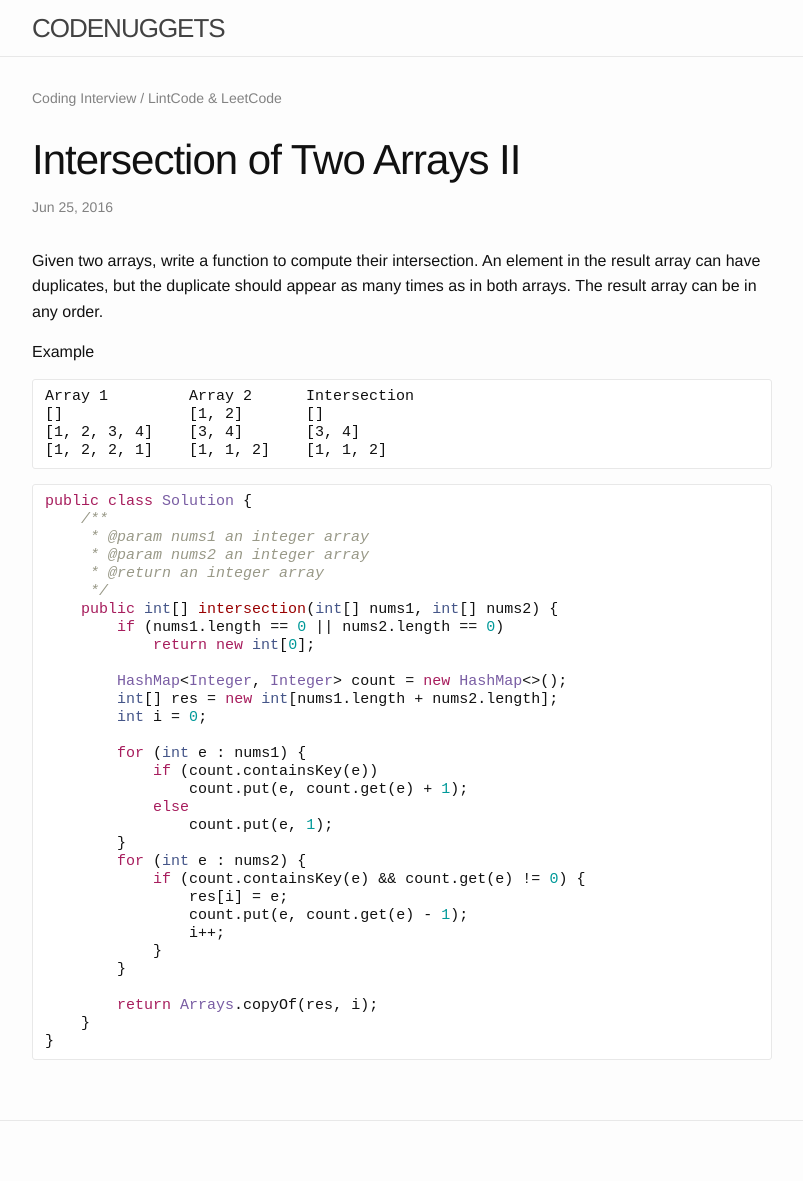
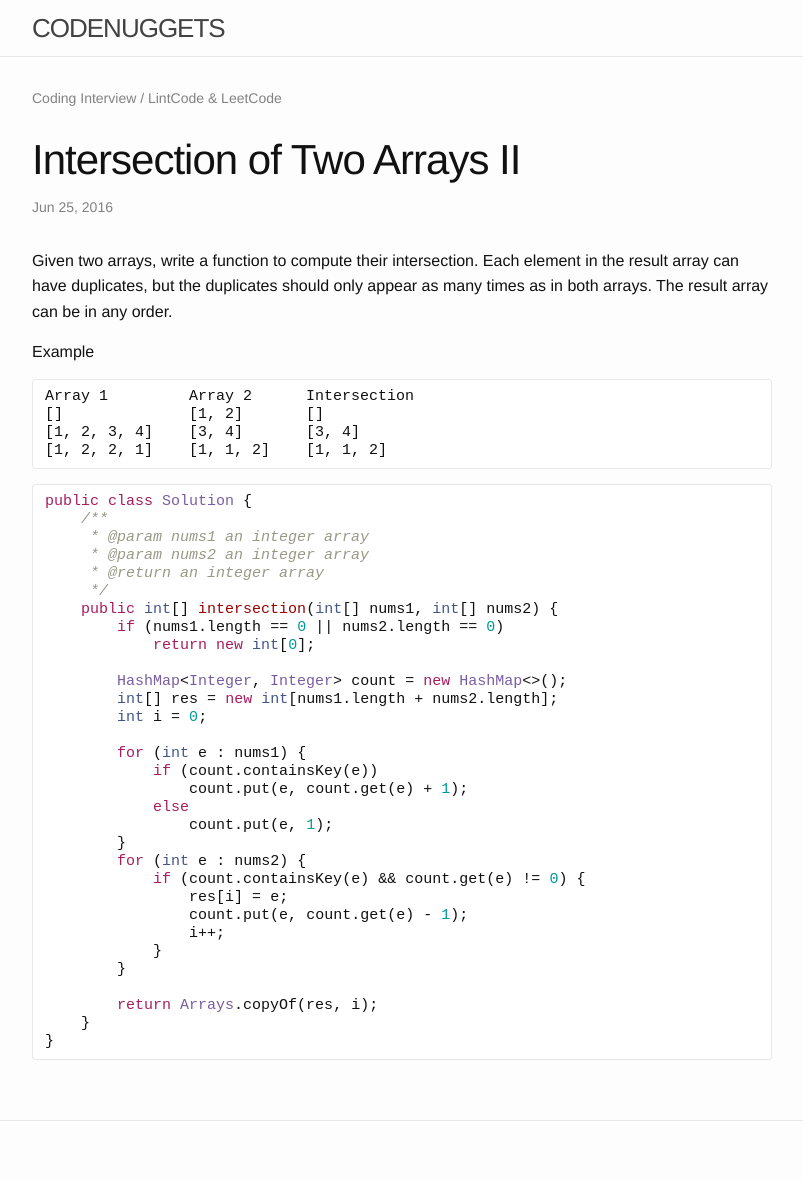
Before and after one commit to wangchj/blog, a Jekyll site: the page built from _posts/lintcode/2016-06-25-intersection-of-two-arrays-2.markdown, in a window 1280 px wide. Shown: the whole page, without its empty margins (238-1041 px from the left). Built offline with Jekyll 4.4.1, drawn with Linux system fonts in a browser that asks for light colours.

Commit message:
Modify problem description.

```diff
--- a/_posts/lintcode/2016-06-25-intersection-of-two-arrays-2.markdown
+++ b/_posts/lintcode/2016-06-25-intersection-of-two-arrays-2.markdown
@@ -9,7 +9,7 @@ tags:
 - Hash Table
 ---
 
-Given two arrays, write a function to compute their intersection. An element in the result array can have duplicates, but the duplicate should appear as many times as in both arrays. The result array can be in any order.
+Given two arrays, write a function to compute their intersection. Each element in the result array can have duplicates, but the duplicates should only appear as many times as in both arrays. The result array can be in any order.
 
 
 Example
```
